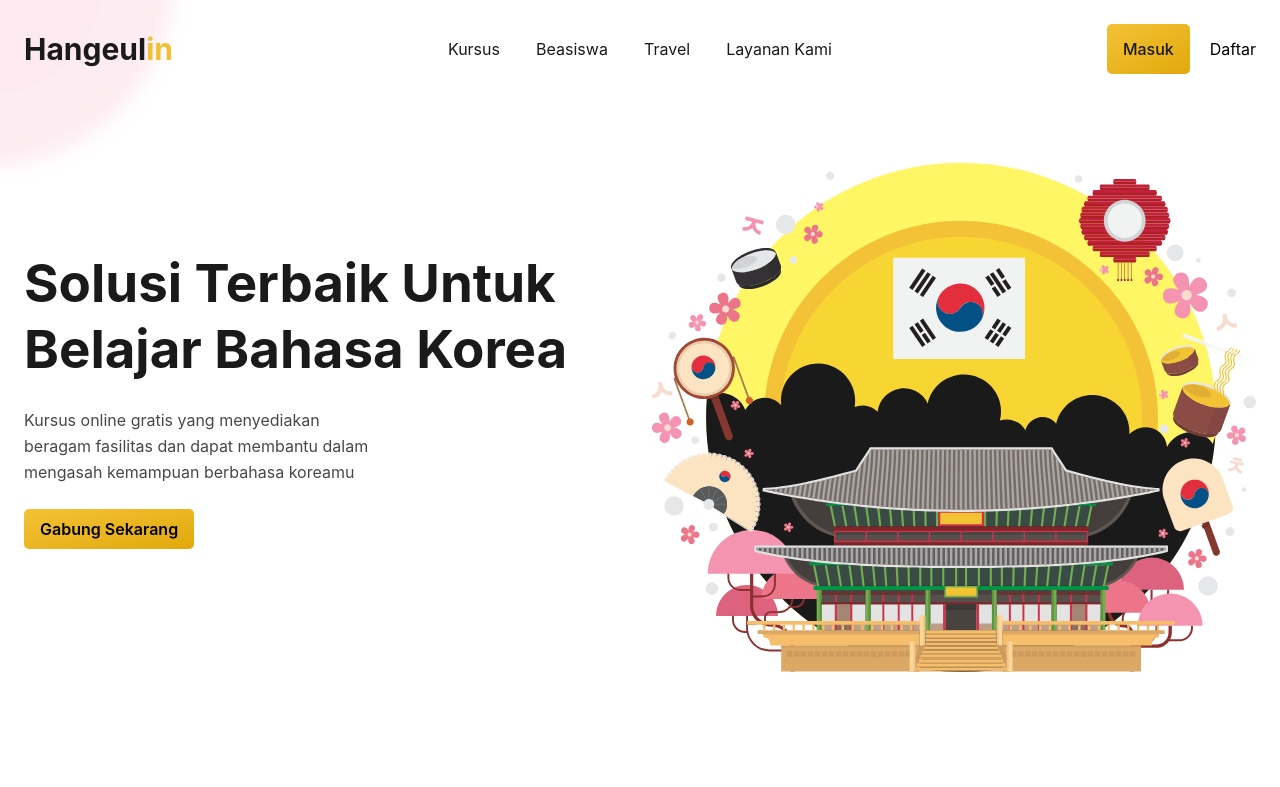
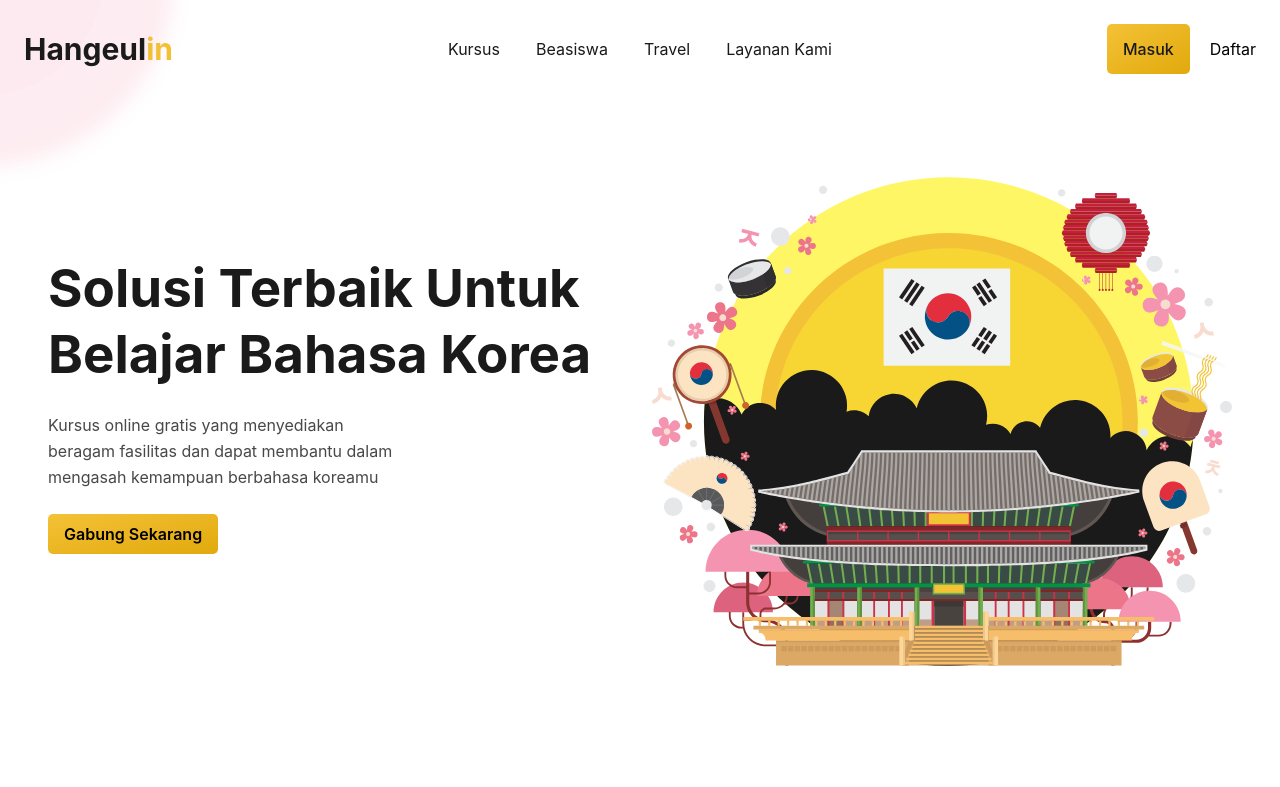
Before and after one commit to ikhlasdansantai/Hangeulin, a React (Vite) app: page / in a window 1280 px wide. Shown: the top 787 px of the page. Built offline with nearby package versions, Linux system fonts and the light colour scheme.

Commit message:
mengubah tata letak button + kasih padding biar tidak mepet kiri-kanan

```diff
--- a/src/containers/Header/Header.jsx
+++ b/src/containers/Header/Header.jsx
@@ -5,16 +5,16 @@ import Button from "../../components/Button/Button";
 
 const Header = () => {
   return (
-    <header className="relative ">
+    <header className="relative p-standart">
       <Navbar />
       <div className="bg-tl rounded-[50%] w-[15rem] h-[15rem] absolute left-[-10rem] top-[-10rem] min-[1400px]:left-[-20rem] min-[1400px]:top-[-19rem]  opacity-[.6] -z-10"></div>
       <div className="header-contents py-16 sm:py-28 flex flex-col sm:flex-row justify-between items-center lg:py-28 gap-6 ">
-        <div className="titles md:w-[50%] ">
+        <div className="titles md:w-[50%]">
           <h2 className="title text-center text-3xl sm:text-left text-primaryBlack md:text-4xl lg:text-5xl xl:text-[3.3rem] lg:leading-tight md:w-[16ch] font-bold">
             Solusi <span className="text-primaryBlue">Terbaik</span> Untuk Belajar Bahasa Korea
           </h2>
           <p className="text-center my-6 sm:text-left md:w-[35ch] leading-relaxed text-primaryBlack text-opacity-[.8]">Kursus online gratis yang menyediakan beragam fasilitas dan dapat membantu dalam mengasah kemampuan berbahasa koreamu</p>
-          <Button color={"primary"} size={"medium"} children={"Gabung Sekarang"} />
+          <Button color={"primary"} size={"medium"} children={"Gabung Sekarang"} className={"flex max-[640px]:mx-auto min-[640px]:mr-auto"} />
         </div>
         <figure className="flex md:w-[50%]">
           <img src={building} alt="building img" className="max-w-full block ml-auto" />
```
